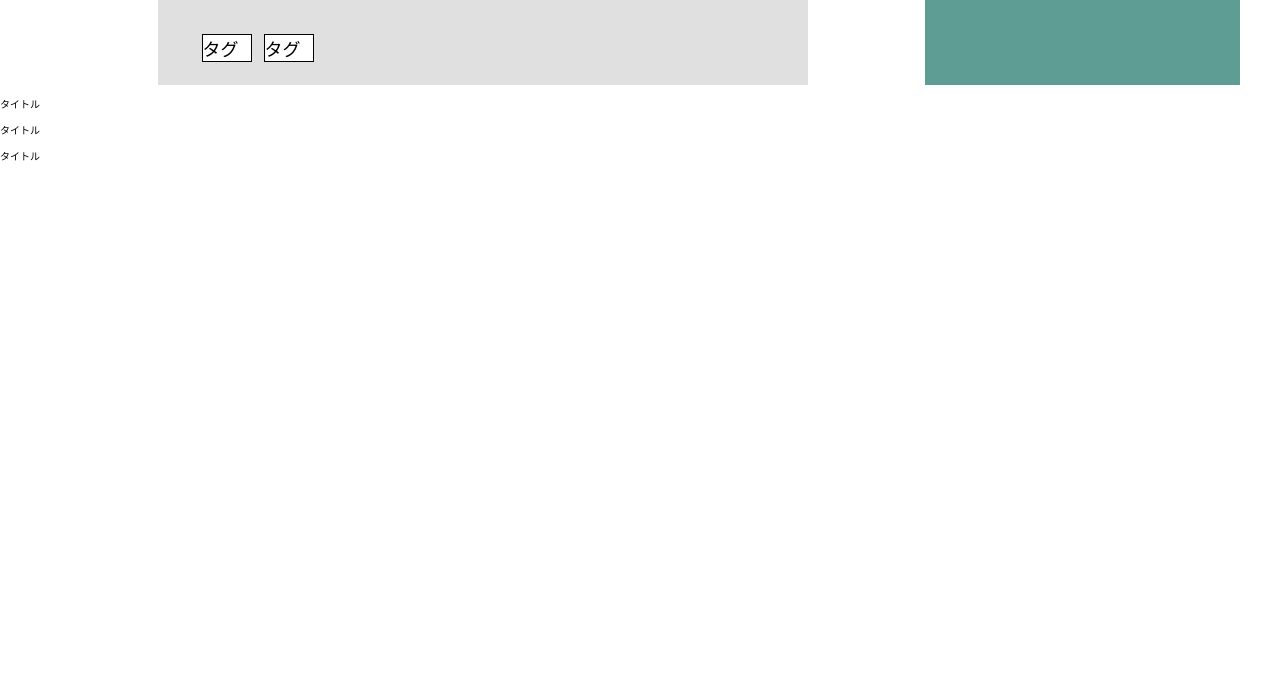
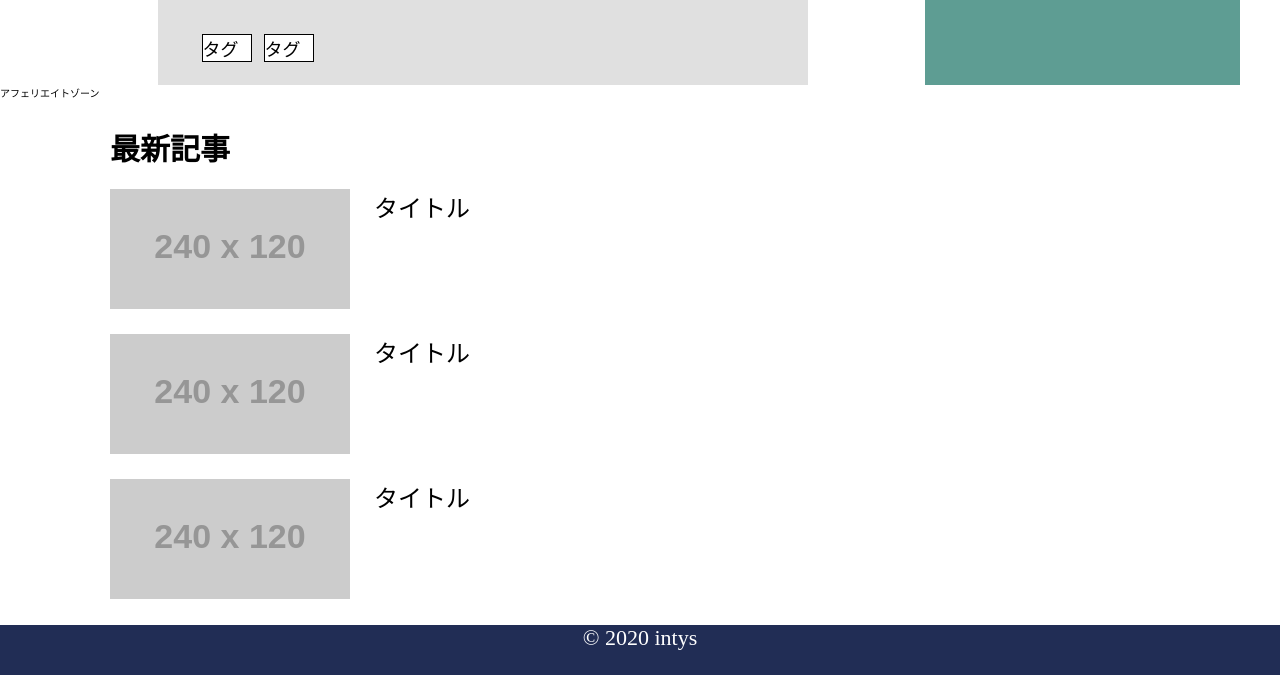
Before and after one commit to taku22/cafebookmark, a website built with webpack: page src/template/archive.pug in a window 1280 px wide. Shown: the part 2065-2740 px from the top of the page. Before the commit the page ends 2228 px from the top, so only its background shows below. Built offline with nearby package versions, Linux system fonts and the light colour scheme; placeholder pictures from the web are drawn by us.

Commit message:
make latestArchive and footer

```diff
--- a/src/stylesheets/main.scss
+++ b/src/stylesheets/main.scss
@@ -1,6 +1,8 @@
 @import './module/header.scss';
 @import './module/archive.scss';
 @import './module/sidebar.scss';
+@import './module/latestArchive.scss';
+@import './module/footer.scss';
 
 
 html {
--- /dev/null
+++ b/src/stylesheets/module/_footer.scss
@@ -0,0 +1,12 @@
+.footer {
+  width: 100%;
+  height: 50px;
+  background-color: #212d55;
+  &__text {
+    text-align: center;
+    color: #fff;
+    small {
+      font-size: 2.2rem;
+    }
+  }
+}
--- /dev/null
+++ b/src/stylesheets/module/_latestArchive.scss
@@ -0,0 +1,24 @@
+.latestArchive {
+  width: 775px;
+  height: 500px;
+  padding-left: 110px;
+  &__title {
+    margin-top:25px;
+    p {
+      font-size: 3rem;
+      font-weight: bold;
+    }
+  }
+
+  &__wrapper {
+    margin-top: 20px;
+  }
+  &__container {
+    display: flex;
+    margin-bottom: 25px;
+    p {
+      font-size: 2.4rem;
+      padding-left: 24px;
+    }
+  }
+}
--- a/src/template/archive.pug
+++ b/src/template/archive.pug
@@ -77,16 +77,21 @@ html(lang="ja")
         .reletedArchive__content
           img(src="https://placehold.jp/240x120.png")
           p.content__title タイトル
-    .googleAdword
+    .googleAdword アフェリエイトゾーン
     .latestArchive
+      .latestArchive__title
+        p 最新記事
       .latestArchive__wrapper
-        img
-        p タイトル
-      .latestArchive__wrapper
-        img
-        p タイトル
-      .latestArchive__wrapper
-        img
-        p タイトル
+        .latestArchive__container
+          img(src="https://placehold.jp/240x120.png")
+          p タイトル
+        .latestArchive__container
+          img(src="https://placehold.jp/240x120.png")
+          p タイトル
+        .latestArchive__container
+          img(src="https://placehold.jp/240x120.png")
+          p タイトル
 
-    foooter.footer
+    footer.footer
+      .footer__text
+        small &copy; 2020 intys
```
Also changed, not shown: dist/index.html, dist/stylesheets/main.css.
